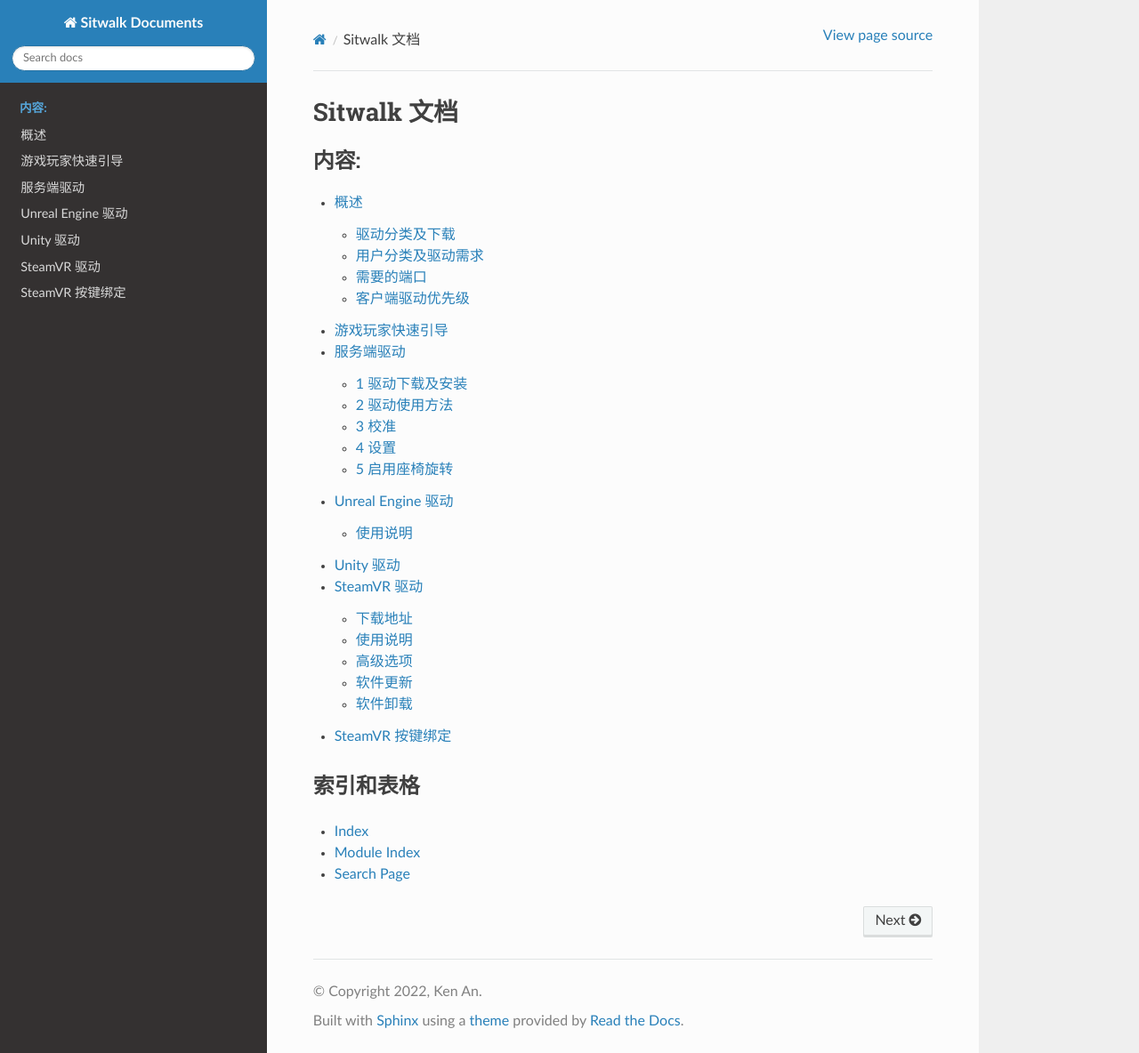
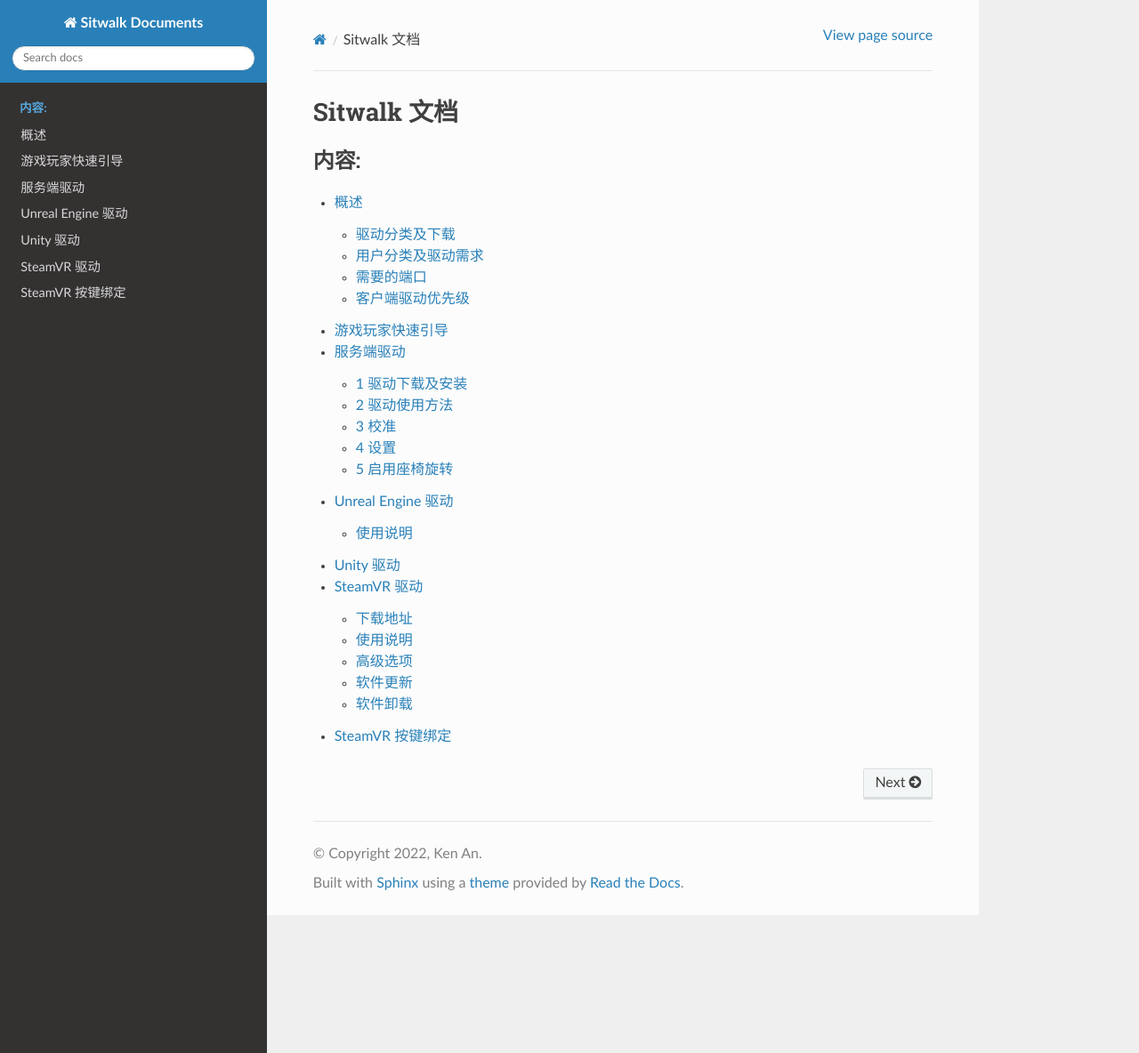
Before and after one commit to inlet511/SitwalkDocs, a Sphinx documentation site: the page built from source/index.rst, in a window 1280 px wide and 1184 px high. Shown: the whole window at 89% size. Built offline with Sphinx 7.4.7 and the Read the Docs theme 2.0.0, drawn with Linux system fonts in a browser that asks for light colours.

Commit message:
remove index and table

```diff
--- a/source/index.rst
+++ b/source/index.rst
@@ -13,10 +13,3 @@
    Unity3DDriver
    SteamVRDriver
    SteamVRBindings
-
-索引和表格
-==========
-
-* :ref:`genindex`
-* :ref:`modindex`
-* :ref:`search`
```
Also changed, not shown: source/conf.py (line endings or trailing spaces), 1 other file.
